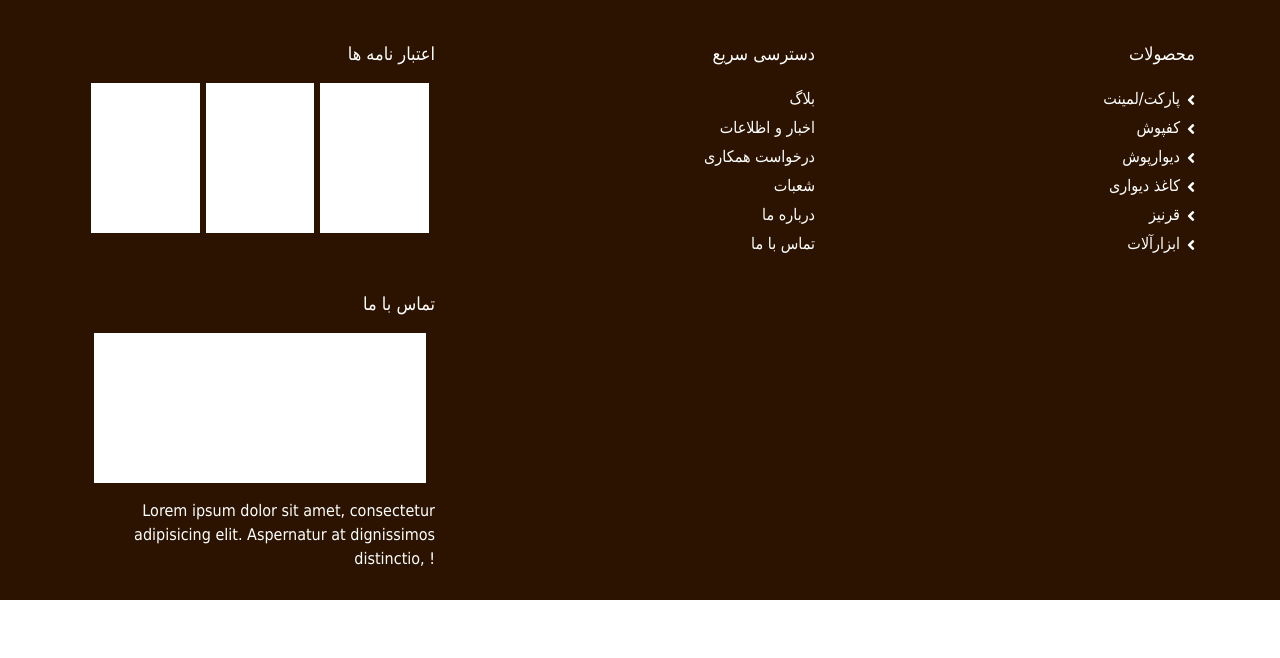
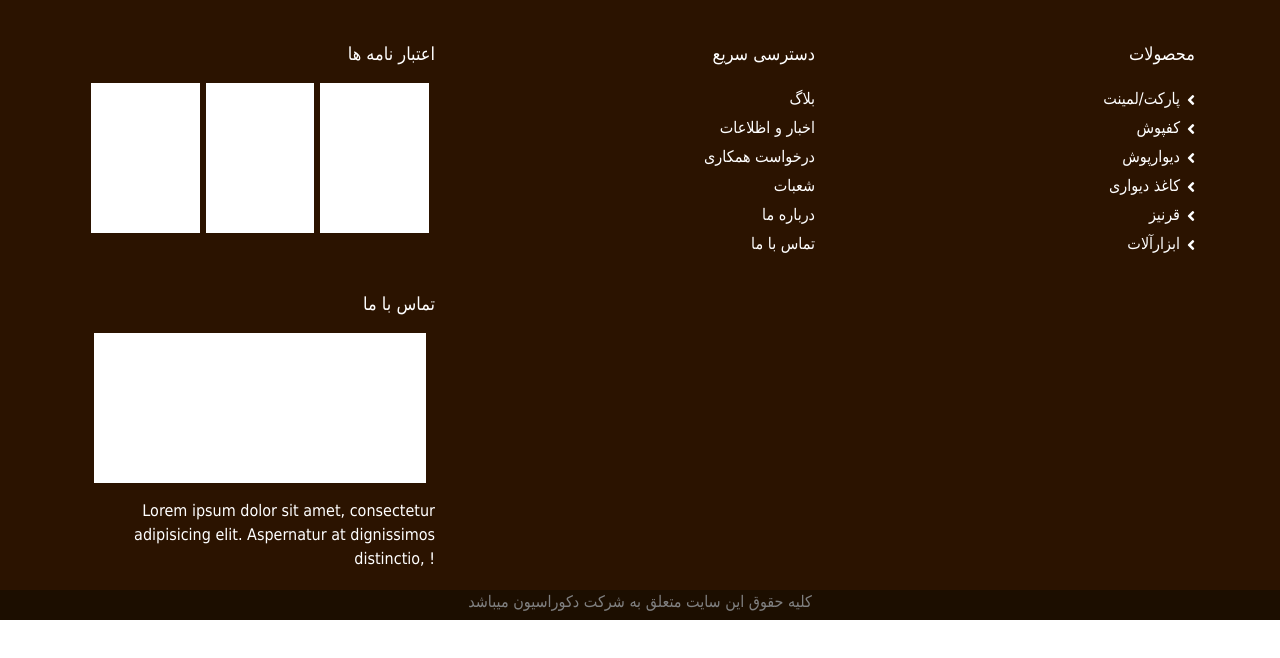
Before and after one commit to imanrrezaee/footer, a plain HTML site: page index.html in a window 1280 px wide. Drawn offline with nearby package versions, Linux system fonts and the light colour scheme.

Commit message:
copyrighter

```diff
--- a/index.html
+++ b/index.html
@@ -56,6 +56,9 @@
                 </section>
             </section>
         </section>
+        <section class="col-12 copy-right">
+            <p>کلیه حقوق این سایت متعلق به شرکت دکوراسیون میباشد</p>
+        </section>
     </footer>
 
 </body>
--- a/styles.css
+++ b/styles.css
@@ -2,7 +2,7 @@
     background-color: #2b1300;
     font-family:Tahoma;
     width: 100%;
-    height: 600px;
+    height: 590px;
 }
 
 .ul-right{
@@ -99,3 +99,16 @@
 .color{
     background: #2b1300;
 }
+
+/*......footer.........*/
+.copy-right{
+    width: 100%;
+    height: 30px;
+    /*border: 1px solid red;*/
+    background: #1c0e00;
+
+}
+.copy-right>p{
+    color: gray;
+    text-align: center;
+}
```
